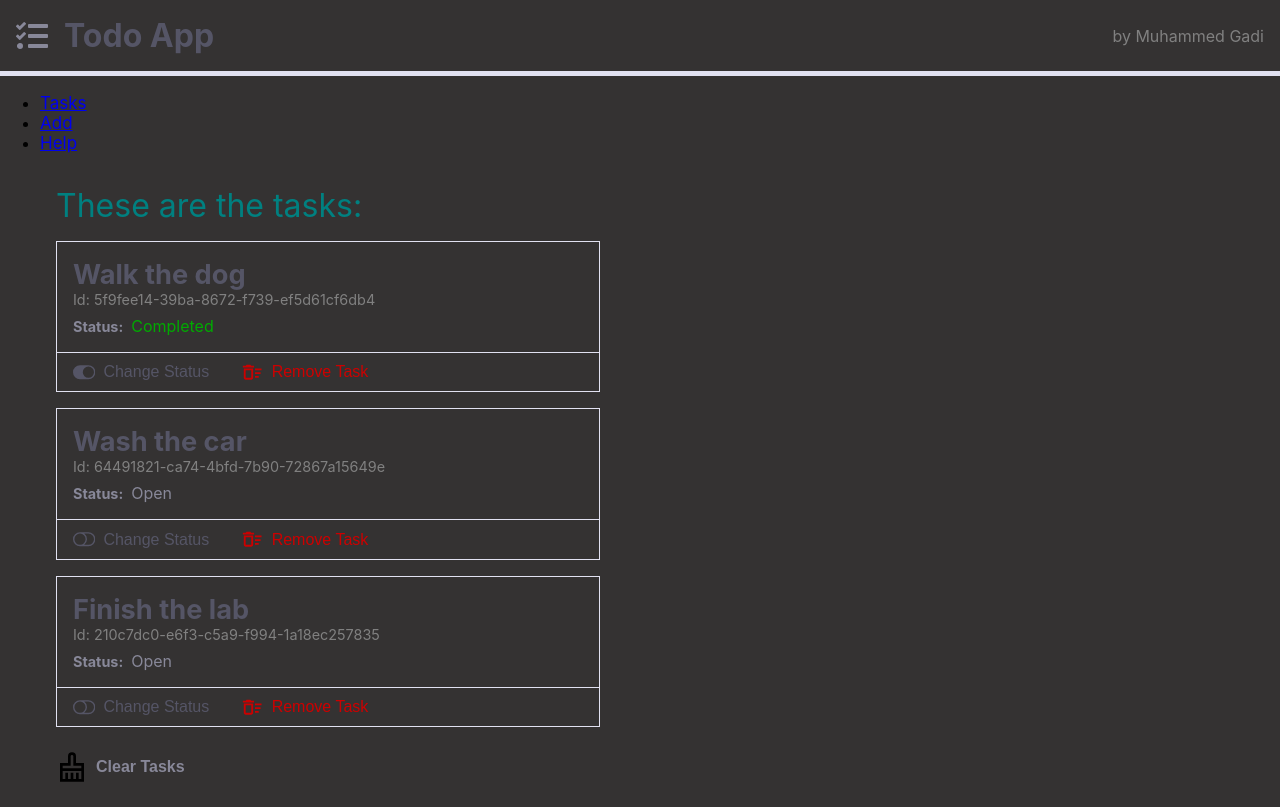
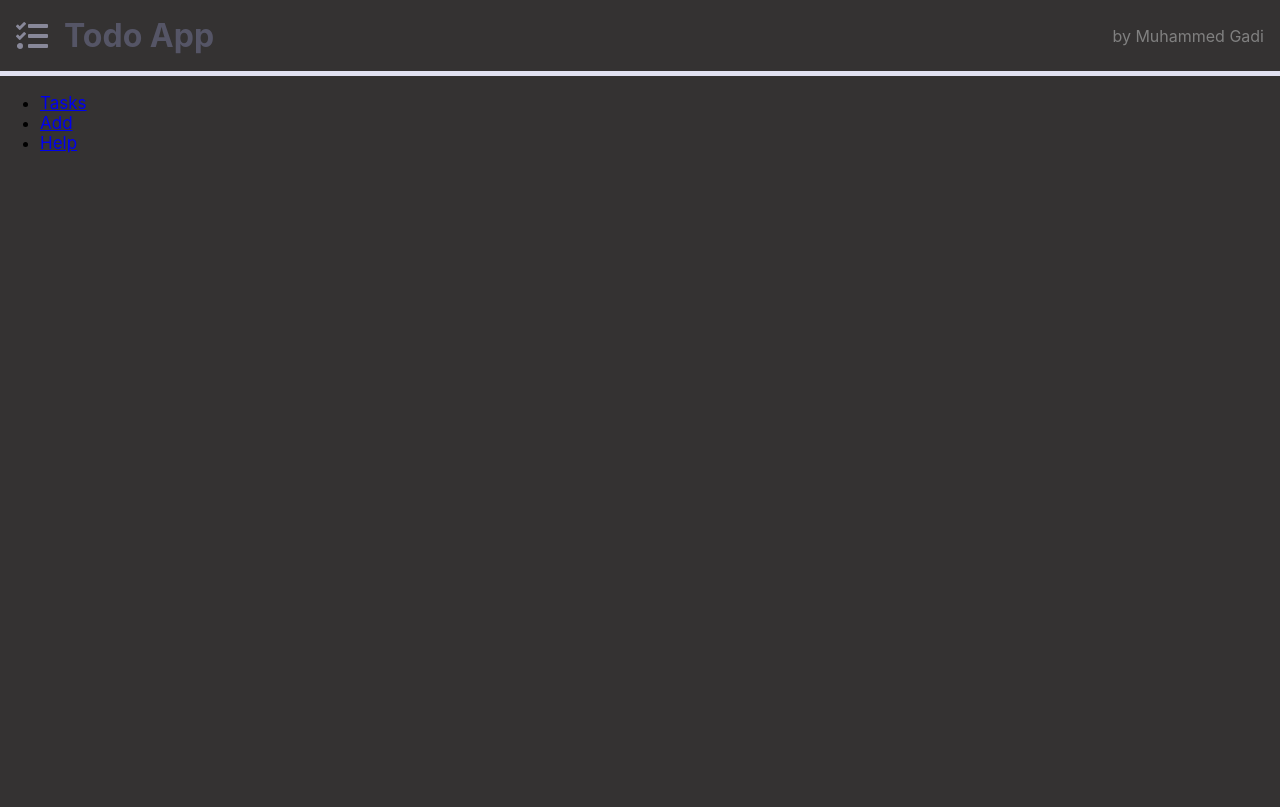
Before and after one commit to MKadi7/react_app, a React (Create React App) app: page / in a window 1280 px wide. Built offline with nearby package versions, Linux system fonts and the light colour scheme.

Commit message:
Update index.scss

```diff
--- a/src/styles/index.scss
+++ b/src/styles/index.scss
@@ -10,11 +10,24 @@ body {
 }
 
 h2 {
-  color: $primary-color;
+  color: white;
   margin: 0;
   padding: 0;
-  font-weight: normal;
+  font-weight: bold;
   font-size: 2rem;
+  opacity: 0;
+  animation: fadeIn 0.5s ease forwards;
+}
+
+@keyframes fadeIn {
+  from {
+    opacity: 0;
+    transform: translateY(-20px);
+  }
+  to {
+    opacity: 1;
+    transform: translateY(0);
+  }
 }
 
 main {
@@ -24,11 +37,25 @@ main {
     justify-content: space-between;
     max-width: 1200px;
     margin: 0 auto;
+    opacity: 0;
+    animation: slideIn 0.5s ease forwards;
 
     & > div,
     & > form {
       width: 48%;
       box-sizing: border-box;
+      padding: 20px;
     }
   }
 }
+
+@keyframes slideIn {
+  from {
+    opacity: 0;
+    transform: translateX(-50px);
+  }
+  to {
+    opacity: 1;
+    transform: translateX(0);
+  }
+}
```
